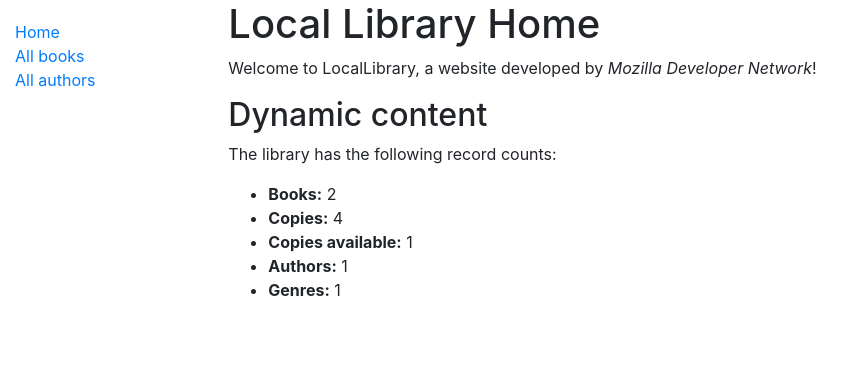
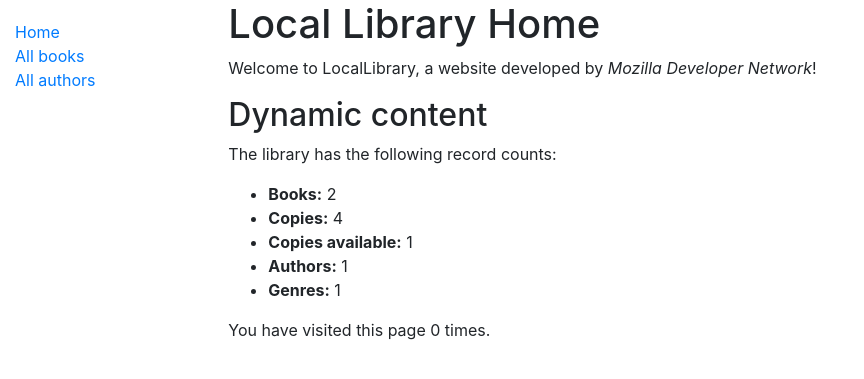
Before and after one commit to huongnt-2545/django_tutorial, a Django app: page /catalog/ in a window 1280 px wide. Shown: the top 379 px of the page, without its empty margins (0-864 px from the left). Run offline with Django 3.2, Linux system fonts and the light colour scheme; data comes from the database, SQL or seed files in the repository; both versions use the stored data as it was after the commit.

Commit message:
Part_7 use session to count number visits

```diff
--- a/catalog/templates/index.html
+++ b/catalog/templates/index.html
@@ -12,4 +12,5 @@
         <li><strong>Authors:</strong> {{ num_authors }}</li>
         <li><strong>Genres:</strong> {{ num_genres }}</li>
     </ul>
+    <p>You have visited this page {{ num_visits }} time{{ num_visits|pluralize }}.</p>
 {% endblock %}
--- a/catalog/views.py
+++ b/catalog/views.py
@@ -12,14 +12,18 @@ def index(request):
     # Book instances available
     num_instances_available = BookInstance.objects.filter(status__exact="a").count()
     num_genres = Genre.objects.filter(name__contains="n").count()
+    num_authors = Author.objects.count()
 
-    num_authors = Author.objects.count()
+    num_visits = request.session.get("num_visits", 0)
+    request.session["num_visits"] = num_visits + 1
+
     context = {
         "num_books": num_books,
         "num_instances": num_instances,
         "num_instances_available": num_instances_available,
         "num_authors": num_authors,
         "num_genres": num_genres,
+        "num_visits": num_visits,
     }
 
     return render(request, "index.html", context)
--- a/locallibrary/settings.py
+++ b/locallibrary/settings.py
@@ -11,11 +11,8 @@ https://docs.djangoproject.com/en/3.2/ref/settings/
 """
 
 from pathlib import Path
-import mimetypes
 import os
 
-
-mimetypes.add_type("text/css", ".css", True)
 
 # Build paths inside the project like this: BASE_DIR / 'subdir'.
 BASE_DIR = Path(__file__).resolve().parent.parent
```
Also changed, not shown: catalog/static/css/404.css (line endings or trailing spaces), catalog/templates/404.html (line endings or trailing spaces), catalog/templates/authors/detail.html (line endings or trailing spaces), catalog/templates/authors/index.html (line endings or trailing spaces), catalog/templates/base_generic.html (line endings or trailing spaces), catalog/templates/books/detail.html (line endings or trailing spaces), catalog/templates/books/index.html (line endings or trailing spaces), db.sqlite3, 1 other file.
